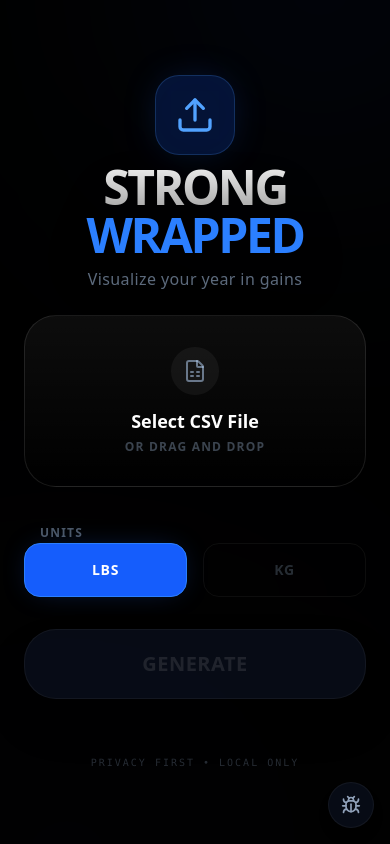
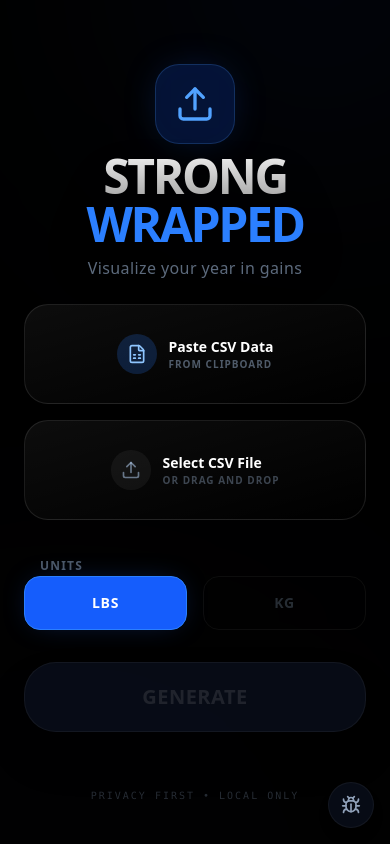
Before and after one commit to sungjunleeee/strong-wrapped, a React (Vite) app: page / in a window 390 px wide. Built offline with nearby package versions, Linux system fonts and the light colour scheme.

Commit message:
Add Paste CSV button, fix invalid file state, and optimize mobile sharing

```diff
--- a/src/components/UploadScreen.tsx
+++ b/src/components/UploadScreen.tsx
@@ -77,10 +77,12 @@ export const UploadScreen: React.FC<UploadScreenProps> = ({ onDataLoaded }) => {
                         setYear(sortedYears[0]); // Default to latest
                     } else {
                         setError('No valid dates found in the CSV.');
+                        setFile(null);
                     }
                 } catch (err) {
                     console.error(err);
                     setError('Failed to parse CSV.');
+                    setFile(null);
                 } finally {
                     setIsParsing(false);
                 }
@@ -124,24 +126,59 @@ export const UploadScreen: React.FC<UploadScreenProps> = ({ onDataLoaded }) => {
 
                 <div className="space-y-8">
                     {/* Animated Drop Zone */}
+                    {/* Split Action Buttons */}
+                    <div className="flex flex-col gap-4">
+                        {/* PASTE BUTTON */}
+                        <button
+                            onClick={async () => {
+                                try {
+                                    const text = await navigator.clipboard.readText();
+                                    if (text) {
+                                        // Create a dummy file object from the pasted text
+                                        const pastedFile = new File([text], "pasted_data.csv", { type: "text/csv" });
+                                        processFile(pastedFile);
+                                    } else {
+                                        setError('Clipboard is empty.');
+                                    }
+                                } catch (err) {
+                                    console.error('Failed to read clipboard', err);
+                                    setError('Failed to paste. Please allow clipboard access.');
+                                }
+                            }}
+                            className={clsx(
+                                "relative group cursor-pointer transition-all duration-300 w-full overflow-hidden rounded-[1.5rem] border border-white/10 hover:border-blue-400/50",
+                                file ? "h-[60px]" : "h-[100px]",
+                                "bg-gradient-to-br from-white/5 to-transparent hover:bg-white/10"
+                            )}
+                        >
+                            <div className="absolute inset-0 flex items-center justify-center gap-3">
+                                <div className="w-10 h-10 rounded-full bg-blue-500/20 flex items-center justify-center group-hover:scale-110 transition-transform">
+                                    <FileSpreadsheet className="w-5 h-5 text-blue-300" />
+                                </div>
+                                <div className="text-left">
+                                    <p className="text-sm font-bold text-white group-hover:text-blue-100 transition-colors">
+                                        Paste CSV Data
+                                    </p>
+                                    <p className="text-[10px] text-blue-200/40 uppercase tracking-widest font-bold">
+                                        from clipboard
+                                    </p>
+                                </div>
+                            </div>
+                        </button>
+
+                        {/* UPLOAD / DRAG BUTTON */}
                         <div
                             onDragOver={handleDragOver}
                             onDragLeave={handleDragLeave}
                             onDrop={handleDrop}
                             onClick={() => fileInputRef.current?.click()}
                             className={clsx(
-                            "relative group cursor-pointer transition-all duration-500",
-                            isDragging ? "scale-105" : "hover:scale-[1.02]"
+                                "relative group cursor-pointer transition-all duration-500 rounded-[1.5rem] overflow-hidden border",
+                                file ? "h-[80px] border-blue-500/50 bg-blue-500/10" : "h-[100px] border-white/10 hover:border-white/20 bg-gradient-to-br from-white/5 to-transparent hover:bg-white/10",
+                                isDragging && "scale-[1.02] border-blue-400 bg-blue-500/20"
                             )}
                         >
-                        <div className={clsx(
-                            "absolute inset-0 rounded-[2rem] text-center transition-all duration-500",
-                            isDragging
-                                ? "bg-blue-500/20 border-2 border-blue-400 blur-sm"
-                                : "bg-gradient-to-b from-white/5 to-transparent border border-white/10 hover:border-white/20 hover:bg-white/10"
-                        )} />
-
-                        <div className="relative py-8 px-8 flex flex-col items-center justify-center min-h-[120px]">
+                            <div className="absolute inset-0 flex items-center justify-center gap-3">
                                 <input
                                     type="file"
                                     ref={fileInputRef}
@@ -151,28 +188,35 @@ export const UploadScreen: React.FC<UploadScreenProps> = ({ onDataLoaded }) => {
                                 />
 
                                 {file ? (
-                                <div className="space-y-3 text-center animate-in fade-in zoom-in duration-300">
-                                    <FileSpreadsheet className="w-12 h-12 text-blue-400 mx-auto drop-shadow-[0_0_15px_rgba(59,130,246,0.5)]" />
-                                    <div>
-                                        <p className="text-xl font-bold text-white">{file.name}</p>
-                                        <p className="text-sm text-blue-200/50">Ready to analyze</p>
+                                    <div className="flex items-center gap-4 animate-in fade-in zoom-in duration-300">
+                                        <div className="w-10 h-10 rounded-full bg-blue-500/20 flex items-center justify-center">
+                                            <Upload className="w-5 h-5 text-green-400" />
+                                        </div>
+                                        <div className="text-left">
+                                            <p className="text-sm font-bold text-white line-clamp-1 break-all">
+                                                {file.name}
+                                            </p>
+                                            <p className="text-[10px] text-green-300/60 uppercase tracking-widest font-bold">
+                                                Ready to analyze
+                                            </p>
                                         </div>
                                     </div>
                                 ) : (
-                                <div className="space-y-3 text-center">
-                                    <div className="w-12 h-12 mx-auto rounded-full bg-white/5 flex items-center justify-center group-hover:bg-white/10 transition-colors">
-                                        <FileSpreadsheet className="w-6 h-6 text-blue-200/50 group-hover:text-blue-100 transition-colors" />
+                                    <>
+                                        <div className="w-10 h-10 rounded-full bg-white/5 flex items-center justify-center group-hover:bg-white/10 transition-colors">
+                                            <Upload className="w-5 h-5 text-blue-200/50 group-hover:text-blue-100 transition-colors" />
                                         </div>
-                                    <div>
-                                        <p className="text-lg font-bold text-white group-hover:text-blue-100 transition-colors">
+                                        <div className="text-left">
+                                            <p className="text-sm font-bold text-white group-hover:text-blue-100 transition-colors">
                                                 Select CSV File
                                             </p>
-                                        <p className="text-xs text-blue-200/30 uppercase tracking-widest font-bold mt-1">
+                                            <p className="text-[10px] text-blue-200/30 uppercase tracking-widest font-bold">
                                                 or drag and drop
                                             </p>
                                         </div>
+                                    </>
+                                )}
                             </div>
-                            )}
                         </div>
                     </div>
 
--- a/src/components/slides/SummarySlide.tsx
+++ b/src/components/slides/SummarySlide.tsx
@@ -37,26 +37,47 @@ export const SummarySlide: React.FC<SummarySlideProps> = ({ stats }) => {
         return () => window.removeEventListener('resize', calculateScale);
     }, []);
 
+    // Warm up html-to-image to prevent first-click issues (common with font loading)
+    useEffect(() => {
+        if (ref.current) {
+            toPng(ref.current, { cacheBust: true, pixelRatio: 1, width: 1, height: 1 })
+                .catch(() => { }); // Ignore errors, just warming up
+        }
+    }, [showHeatmap]); // Re-warm when heatmap loads
+
     const handleShare = async () => {
         if (ref.current && !isSharing) {
             setIsSharing(true);
 
             // Copy text to clipboard immediately (user gesture)
-            // Copy text to clipboard immediately (user gesture)
+            const text = 'Check out my year in lifting! 💪 #StrongWrapped https://sungjunleeee.github.io/strong-wrapped/';
             try {
-                const text = 'Check out my year in lifting! 💪 #StrongWrapped https://sungjunleeee.github.io/strong-wrapped/';
+                // Try async copy first
                 await navigator.clipboard.writeText(text);
-                console.log('Copied to clipboard:', text);
+                console.log('Copied to clipboard (Async):', text);
             } catch (err) {
-                console.warn('Failed to copy to clipboard', err);
+                console.warn('Async copy failed, trying legacy', err);
+                try {
+                    // Fallback to legacy execCommand
+                    const textArea = document.createElement("textarea");
+                    textArea.value = text;
+                    textArea.style.position = "fixed"; // Avoid scrolling to bottom
+                    textArea.style.opacity = "0"; // Hide from view
+                    document.body.appendChild(textArea);
+                    textArea.focus();
+                    textArea.select();
+                    document.execCommand('copy');
+                    document.body.removeChild(textArea);
+                    console.log('Copied to clipboard (Legacy):', text);
+                } catch (legacyErr) {
+                    console.error('All clipboard methods failed', legacyErr);
+                }
             }
 
-            // Allow UI to update to "Generating..." before blocking
-            // setTimeout(async () => {
+            // Execute share logic in the next frame to allow UI update
+            requestAnimationFrame(async () => {
                 try {
-                // Update state to force re-render for spinner
-                await new Promise(resolve => requestAnimationFrame(resolve));
-                await new Promise(resolve => setTimeout(resolve, 50));
+                    // await new Promise(resolve => setTimeout(resolve, 50)); // Small delay for UI repaint if needed
 
                     if (ref.current) {
                         const dataUrl = await toPng(ref.current, {
@@ -65,6 +86,8 @@ export const SummarySlide: React.FC<SummarySlideProps> = ({ stats }) => {
                             width: 360,
                             height: 640
                         });
+
+                        // Proceed with sharing...
 
                         // Fetch blob for sharing
                         const res = await fetch(dataUrl);
@@ -92,7 +115,7 @@ export const SummarySlide: React.FC<SummarySlideProps> = ({ stats }) => {
                 } finally {
                     setIsSharing(false);
                 }
-            // }, 100);
+            });
         }
     };
 
```
Lines whose indentation alone changed are shown as unchanged.
